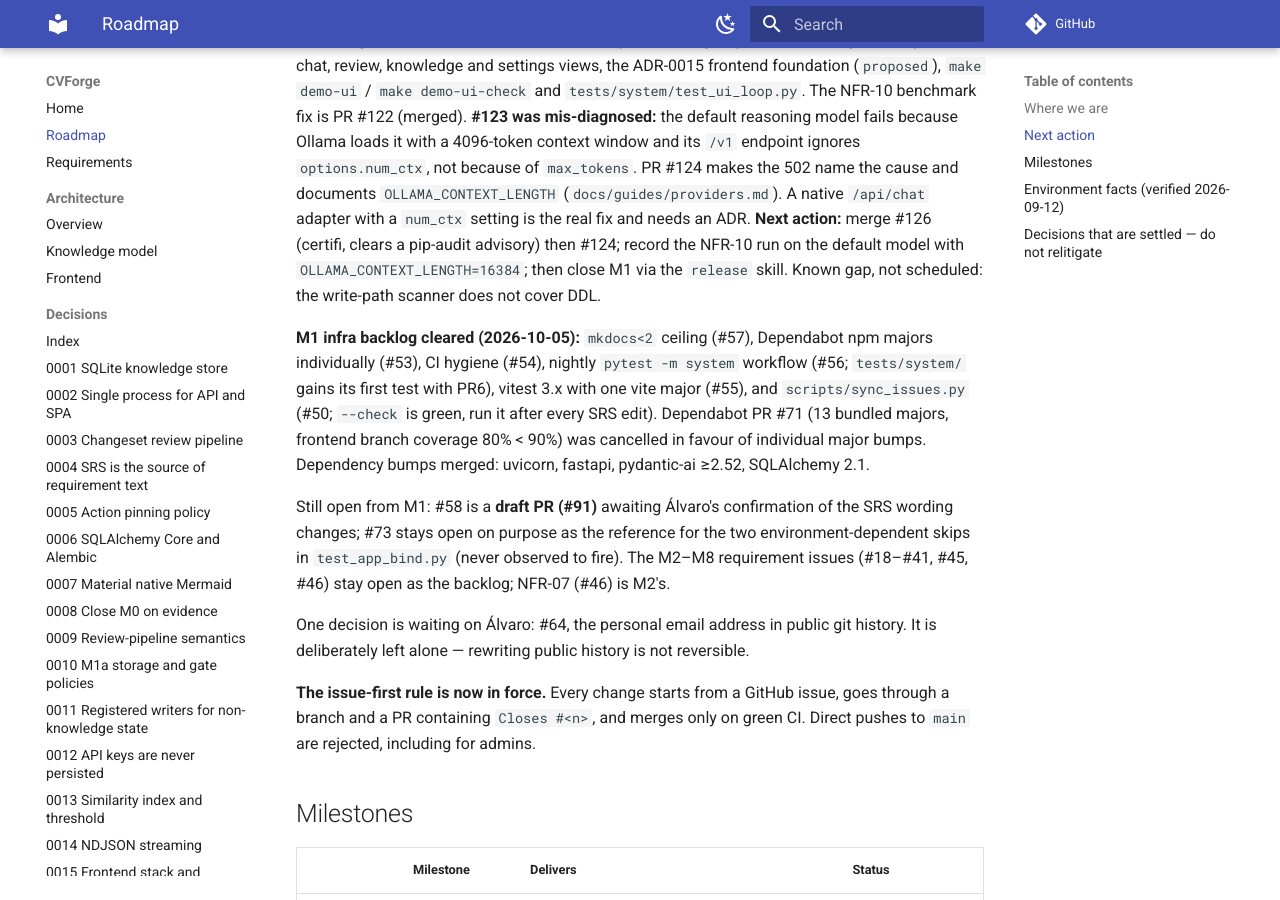
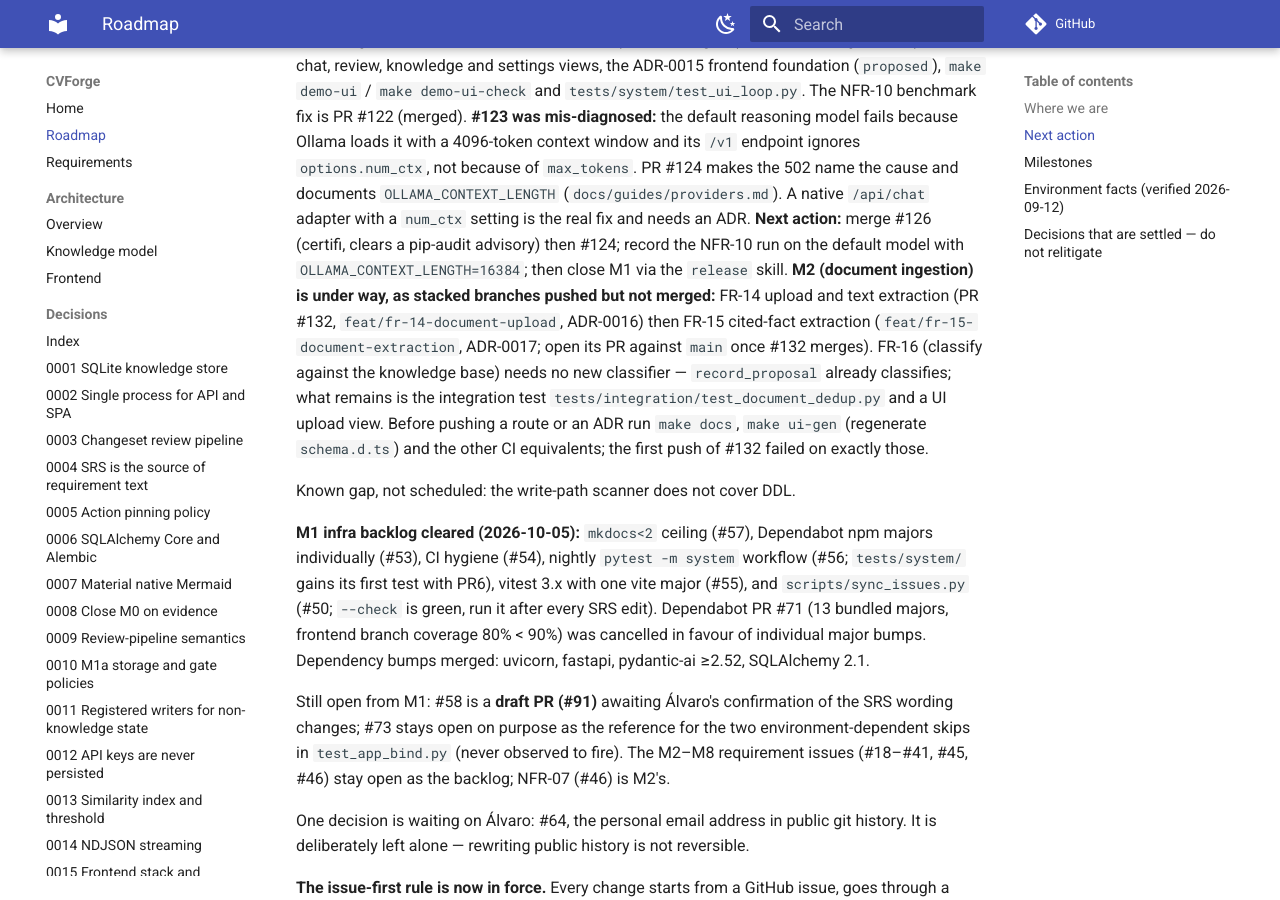
Before and after one commit to SelfishCoconut/cvforge, an MkDocs documentation site: the page built from docs/roadmap.md, in a window 1280 px wide and 900 px high, scrolled down 2181 px. Built offline with MkDocs 1.6.1 and Material for MkDocs 9.7.7, drawn with Linux system fonts in a browser that asks for light colours; comment, search, counter and statistics services are not loaded.

Commit message:
docs(roadmap): record M2 progress (FR-14, FR-15)
Refs #127

Co-Authored-By: Claude Sonnet 5.5 <noreply@anthropic.com>

```diff
--- a/docs/roadmap.md
+++ b/docs/roadmap.md
@@ -109,6 +109,15 @@ ADR-0015 frontend foundation (`proposed`), `make demo-ui` / `make demo-ui-check`
 real fix and needs an ADR. **Next action:** merge #126 (certifi, clears a pip-audit
 advisory) then #124; record the NFR-10 run on the default model with
 `OLLAMA_CONTEXT_LENGTH=16384`; then close M1 via the `release` skill.
+**M2 (document ingestion) is under way, as stacked branches pushed but not merged:**
+FR-14 upload and text extraction (PR #132, `feat/fr-14-document-upload`, ADR-0016) then
+FR-15 cited-fact extraction (`feat/fr-15-document-extraction`, ADR-0017; open its PR
+against `main` once #132 merges). FR-16 (classify against the knowledge base) needs no
+new classifier — `record_proposal` already classifies; what remains is the integration
+test `tests/integration/test_document_dedup.py` and a UI upload view. Before pushing a
+route or an ADR run `make docs`, `make ui-gen` (regenerate `schema.d.ts`) and the other
+CI equivalents; the first push of #132 failed on exactly those.
+
 Known gap, not scheduled: the write-path scanner does not cover DDL.
 
 **M1 infra backlog cleared (2026-10-05):** `mkdocs<2` ceiling (#57), Dependabot npm
```
